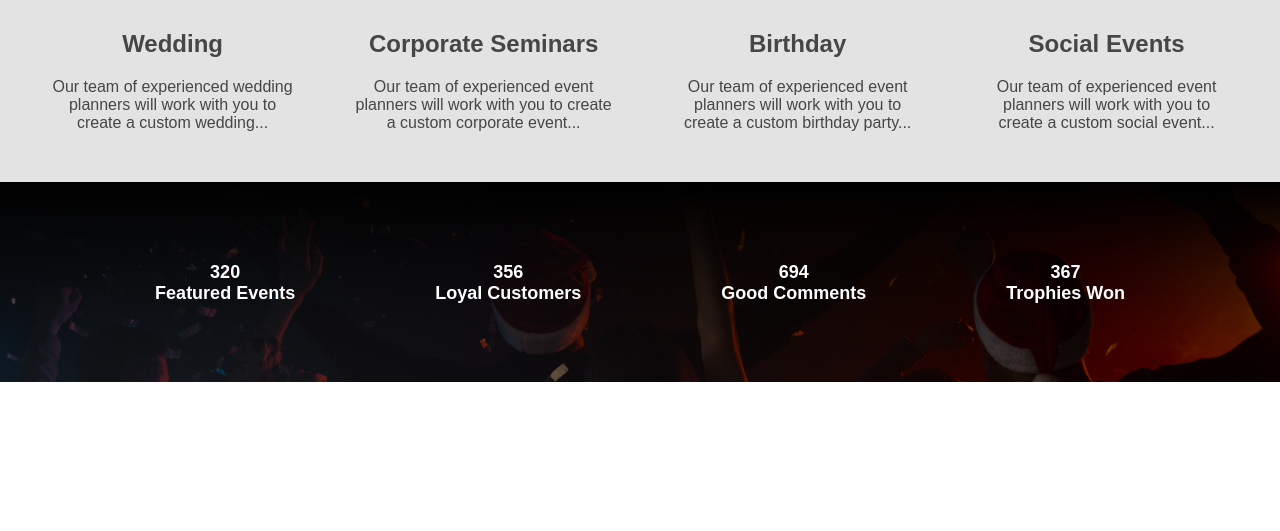
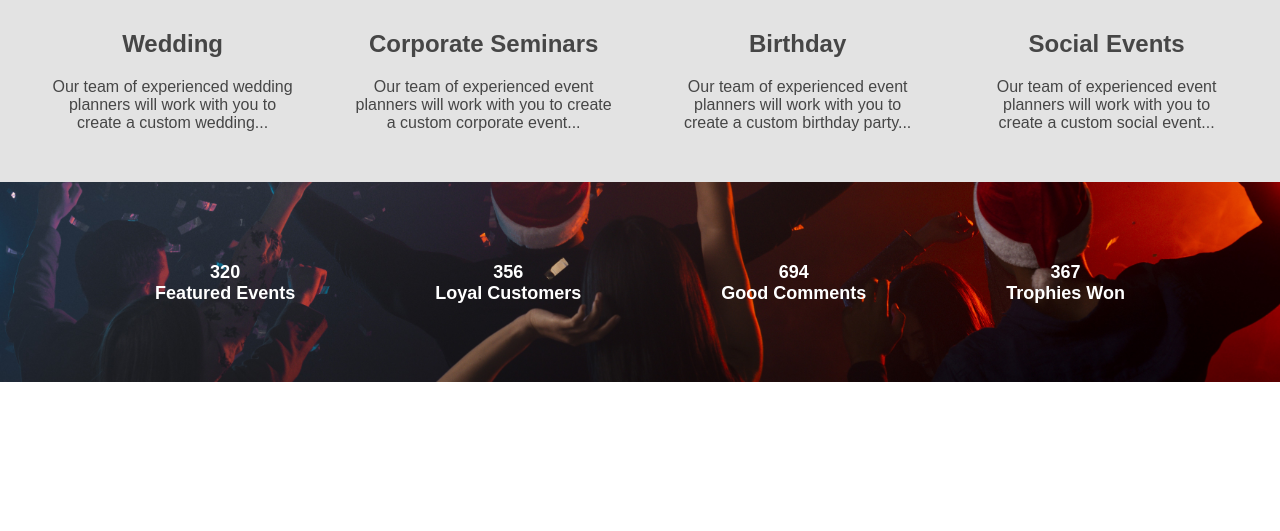
Before and after one commit to shanuka-saranga/Server-Side-Development-Project, a PHP site: page / in a window 1280 px wide. Shown: the part 1647-2178 px from the top of the page. Run offline with PHP 8.4, Linux system fonts and the light colour scheme; some web fonts are replaced.

Commit message:
Refactor header section: move ribbon HTML to header.php and update CSS background image path

```diff
--- a/Public/assests/css/index.css
+++ b/Public/assests/css/index.css
@@ -368,7 +368,7 @@
 .ribbon {
     height: 200px;
     width: auto;
-    background-image: linear-gradient(rgba(0, 0, 0, 1), rgba(0, 0, 0, 0.5)), url(../assests/index/ribbonimg.jpg);
+    background-image: linear-gradient(rgba(0, 0, 0, 1), rgba(0, 0, 0, 0.5)), url(assests/index/ribbonimg.jpg);
     background-size: cover;
 }
 
--- a/includes/header.php
+++ b/includes/header.php
@@ -0,0 +1,22 @@
+<section class="ribbon"
+    style="height:200px;background-image:url('assests/index/ribbonimg.jpg');background-size:cover;background-position:center;">
+    <!-- decorative banner; move styles to CSS if desired -->
+    <div class="ribbon-text">
+        <div class="counter-container">
+            <div class="counter" data-target="320">0</div>
+            <p>Featured Events</p>
+        </div>
+        <div class="counter-container">
+            <div class="counter" data-target="356">0</div>
+            <p>Loyal Customers</p>
+        </div>
+        <div class="counter-container">
+            <div class="counter" data-target="694">0</div>
+            <p>Good Comments</p>
+        </div>
+        <div class="counter-container">
+            <div class="counter" data-target="367">0</div>
+            <p>Trophies Won</p>
+        </div>
+    </div>
+</section>
--- a/index.php
+++ b/index.php
@@ -138,27 +138,10 @@ require_once 'includes/navbar.php';
         </div>
     </section>
 
+    <!-- Banner ribbon image -->
+    <?php require_once 'includes/header.php'; ?>
+
     <!-- =================================== COUNTER RIBBON =================================== -->
-    <section class="ribbon">
-        <div class="ribbon-text">
-            <div class="counter-container">
-                <div class="counter" data-target="320">0</div>
-                <p>Featured Events</p>
-            </div>
-            <div class="counter-container">
-                <div class="counter" data-target="356">0</div>
-                <p>Loyal Customers</p>
-            </div>
-            <div class="counter-container">
-                <div class="counter" data-target="694">0</div>
-                <p>Good Comments</p>
-            </div>
-            <div class="counter-container">
-                <div class="counter" data-target="367">0</div>
-                <p>Trophies Won</p>
-            </div>
-        </div>
-    </section>
 
     <!-- =================================== IMAGE + TEXT BOX =================================== -->
     <div class="container">
```
